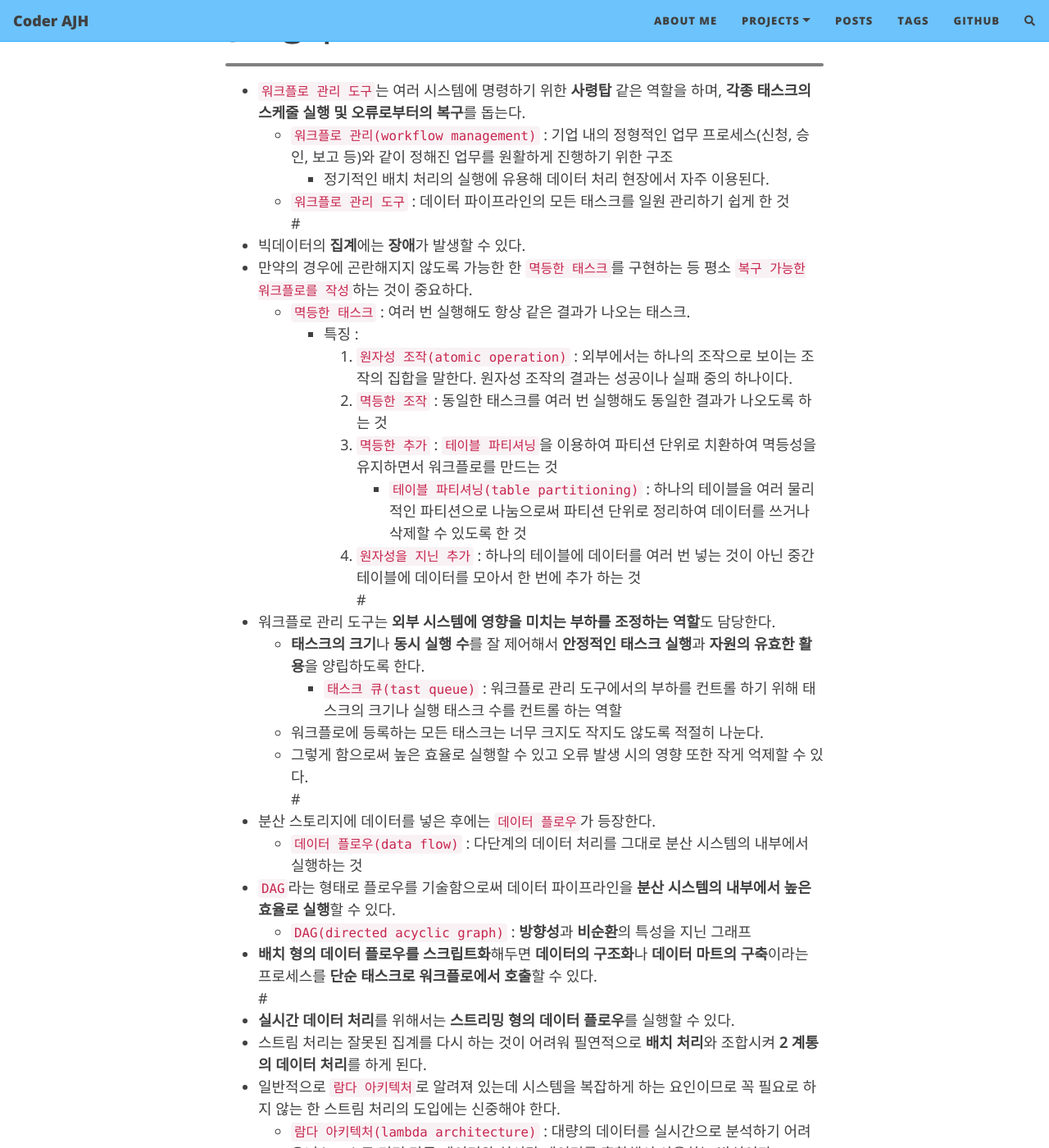
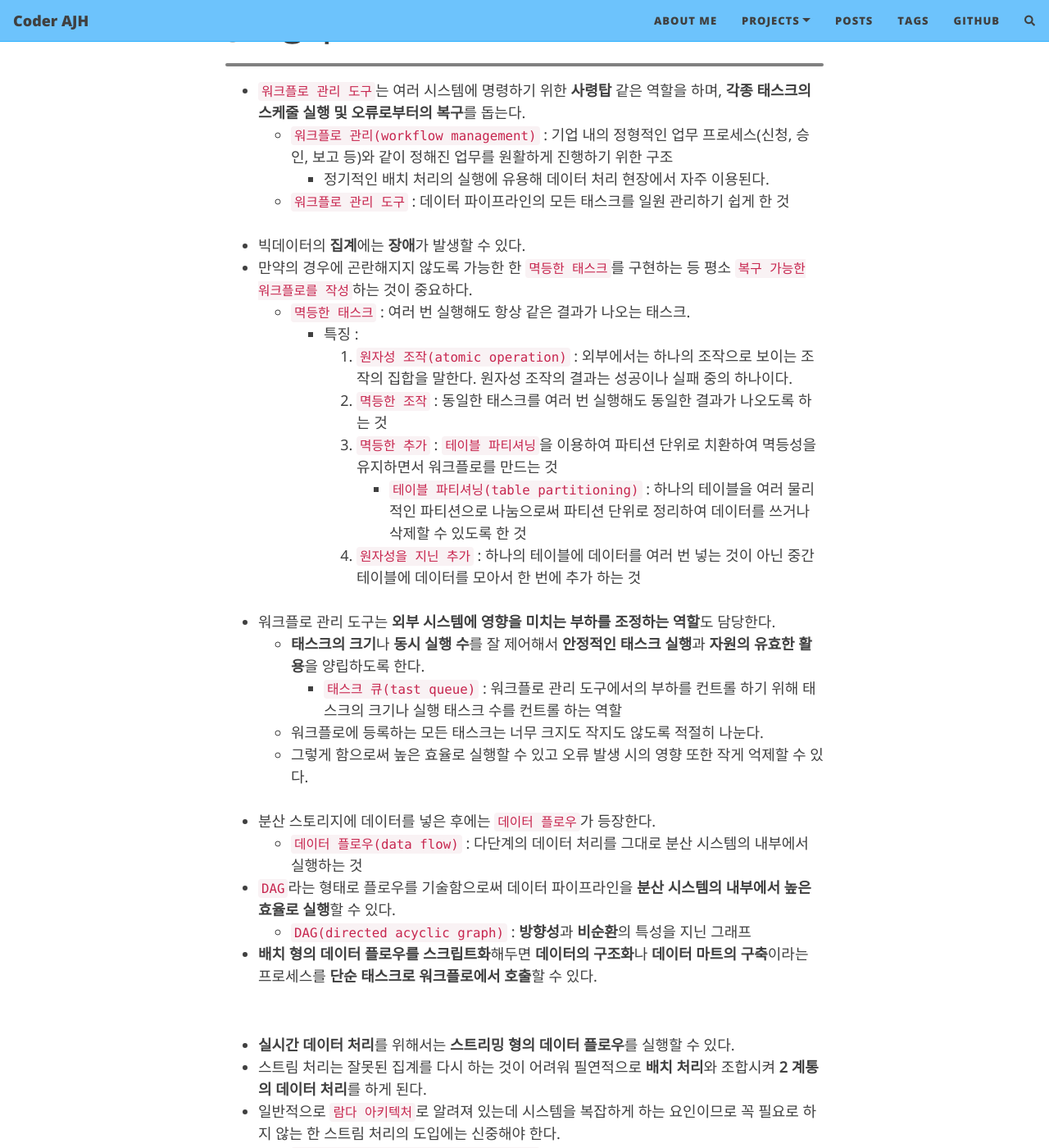
Before and after one commit to junhong625/junhong625.github.io, a Jekyll site: the page built from _posts/빅데이터를 지탱하는 기술/2022-05-12-[빅데이터를 지탱하는 기술] 5-4 정리.md, in a window 1280 px wide and 1400 px high, scrolled down 404 px. Shown: the whole window at 82% size. Built offline with Jekyll 4.4.1, drawn with Linux system fonts in a browser that asks for light colours; nearby versions of some CDN libraries; comment, search, counter and statistics services are not loaded.

Commit message:
Update 2022-05-12-[빅데이터를 지탱하는 기술] 5-4 정리.md

```diff
--- a/_posts/빅데이터를 지탱하는 기술/2022-05-12-[빅데이터를 지탱하는 기술] 5-4 정리.md
+++ b/_posts/빅데이터를 지탱하는 기술/2022-05-12-[빅데이터를 지탱하는 기술] 5-4 정리.md
@@ -15,7 +15,8 @@ comments: true
     - `워크플로 관리(workflow management)` : 기업 내의 정형적인 업무 프로세스(신청, 승인, 보고 등)와 같이 정해진 업무를 원활하게 진행하기 위한 구조
         - 정기적인 배치 처리의 실행에 유용해 데이터 처리 현장에서 자주 이용된다.
     - `워크플로 관리 도구` : 데이터 파이프라인의 모든 태스크를 일원 관리하기 쉽게 한 것
-#
+<br>
+
 - 빅데이터의 **집계**에는 **장애**가 발생할 수 있다.
 - 만약의 경우에 곤란해지지 않도록 가능한 한 `멱등한 태스크`를 구현하는 등 평소 `복구 가능한 워크플로를 작성`하는 것이 중요하다.
     - `멱등한 태스크` : 여러 번 실행해도 항상 같은 결과가 나오는 태스크.
@@ -25,22 +26,26 @@ comments: true
             3. `멱등한 추가` : `테이블 파티셔닝`을 이용하여 파티션 단위로 치환하여 멱등성을 유지하면서 워크플로를 만드는 것
                 - `테이블 파티셔닝(table partitioning)` : 하나의 테이블을 여러 물리적인 파티션으로 나눔으로써 파티션 단위로 정리하여 데이터를 쓰거나 삭제할 수 있도록 한 것
             4. `원자성을 지닌 추가` : 하나의 테이블에 데이터를 여러 번 넣는 것이 아닌 중간 테이블에 데이터를 모아서 한 번에 추가 하는 것
-#
+<br>
+
 - 워크플로 관리 도구는 **외부 시스템에 영향을 미치는 부하를 조정하는 역할**도 담당한다.
     - **태스크의 크기**나 **동시 실행 수**를 잘 제어해서 **안정적인 태스크 실행**과 **자원의 유효한 활용**을 양립하도록 한다.
         - `태스크 큐(tast queue)` : 워크플로 관리 도구에서의 부하를 컨트롤 하기 위해 태스크의 크기나 실행 태스크 수를 컨트롤 하는 역할
     - 워크플로에 등록하는 모든 태스크는 너무 크지도 작지도 않도록 적절히 나눈다.
     - 그렇게 함으로써 높은 효율로 실행할 수 있고 오류 발생 시의 영향 또한 작게 억제할 수 있다.
-#
+<br>
+
 - 분산 스토리지에 데이터를 넣은 후에는 `데이터 플로우`가 등장한다.
     - `데이터 플로우(data flow)` : 다단계의 데이터 처리를 그대로 분산 시스템의 내부에서 실행하는 것
 - `DAG`라는 형태로 플로우를 기술함으로써 데이터 파이프라인을 **분산 시스템의 내부에서 높은 효율로 실행**할 수 있다.
     - `DAG(directed acyclic graph)` : **방향성**과 **비순환**의 특성을 지닌 그래프
 - **배치 형의 데이터 플로우를 스크립트화**해두면 **데이터의 구조화**나 **데이터 마트의 구축**이라는 프로세스를 **단순 태스크로 워크플로에서 호출**할 수 있다.
-#
+<br>
+
 - **실시간 데이터 처리**를 위해서는 **스트리밍 형의 데이터 플로우**를 실행할 수 있다.
 - 스트림 처리는 잘못된 집계를 다시 하는 것이 어려워 필연적으로 **배치 처리**와 조합시켜 **2 계통의 데이터 처리**를 하게 된다.
 - 일반적으로 `람다 아키텍처`로 알려져 있는데 시스템을 복잡하게 하는 요인이므로 꼭 필요로 하지 않는 한 스트림 처리의 도입에는 신중해야 한다.
     - `람다 아키텍처(lambda architecture)` : 대량의 데이터를 실시간으로 분석하기 어려우니 batch로 미리 만든 데이터와 실시간 데이터를 혼합해서 사용하는 방식이다.
-#
+<br>
+
 - **데이터 파이프 라인의 안정적인 운용**을 위해서는 **워크플로 관리가 필수적**이므로 워크플로 관리 도구를 제대로 사용하여 **안정성**을 높이는 것이 중요하다.
```
